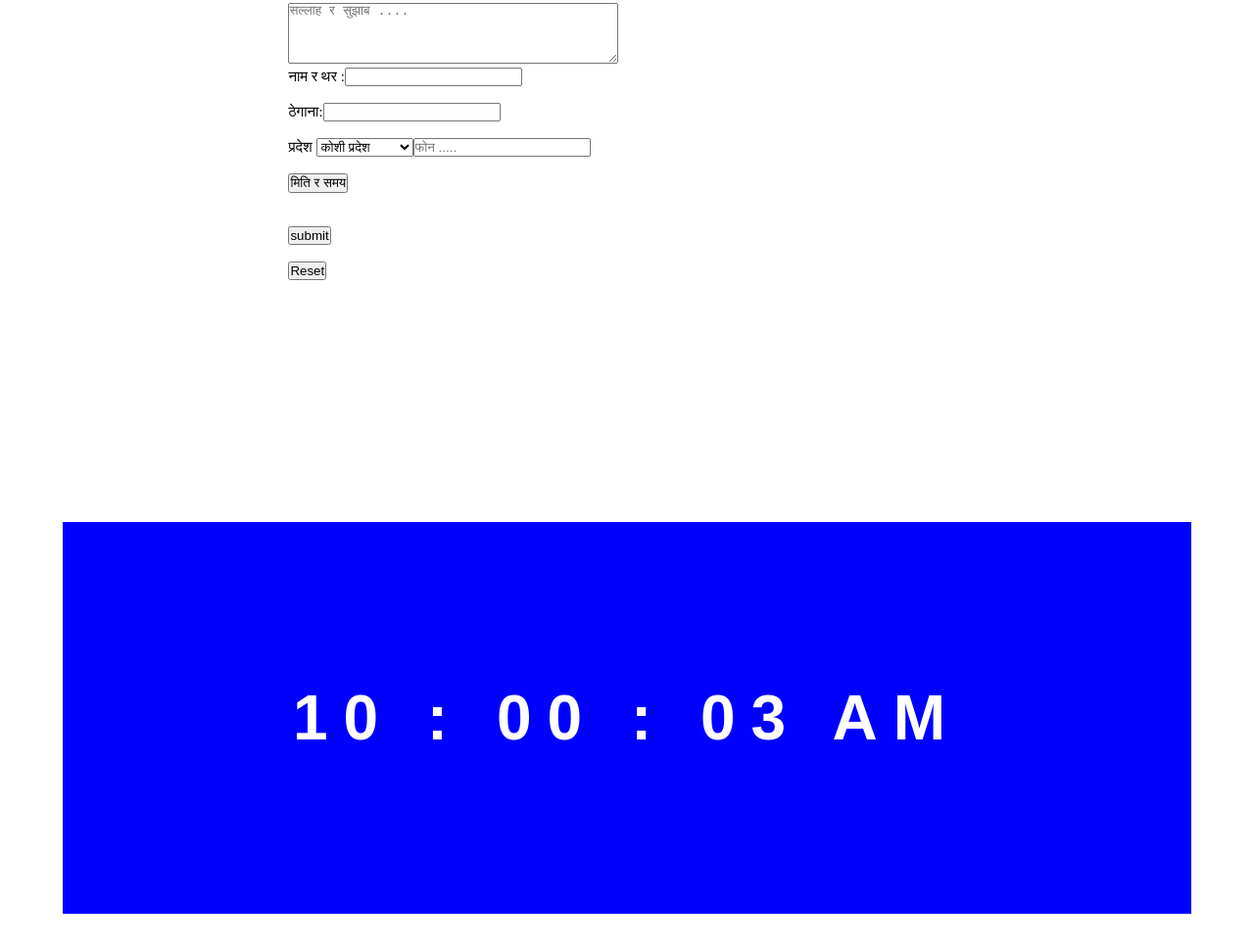
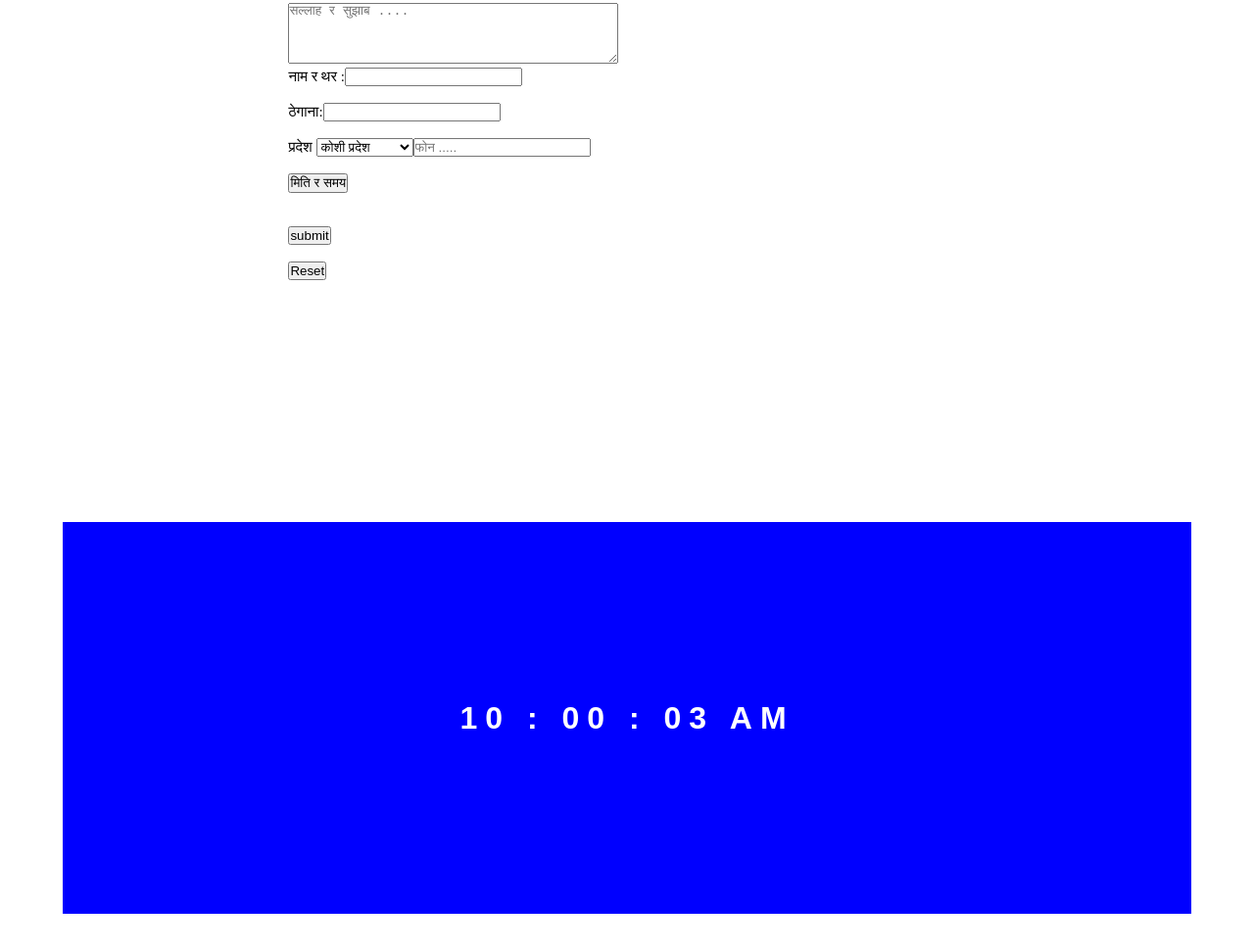
Before and after one commit to balbdr/bhandari, a plain HTML site: page index.html in a window 1280 px wide. Shown: the part 6949-7920 px from the top of the page at 98% size. Drawn offline with Linux system fonts and the light colour scheme.

Commit message:
Update style.css

```diff
--- a/style.css
+++ b/style.css
@@ -203,8 +203,8 @@ nav i.fa{
     .clock{
       color: #fff;
       font-family: 'Orbitron', sans-serif;
-      font-size: 4rem;
-      letter-spacing: 1rem;
+      font-size: 2rem;
+      letter-spacing: 0.5rem;
       font-weight: bold;
     }
   </style>
```
